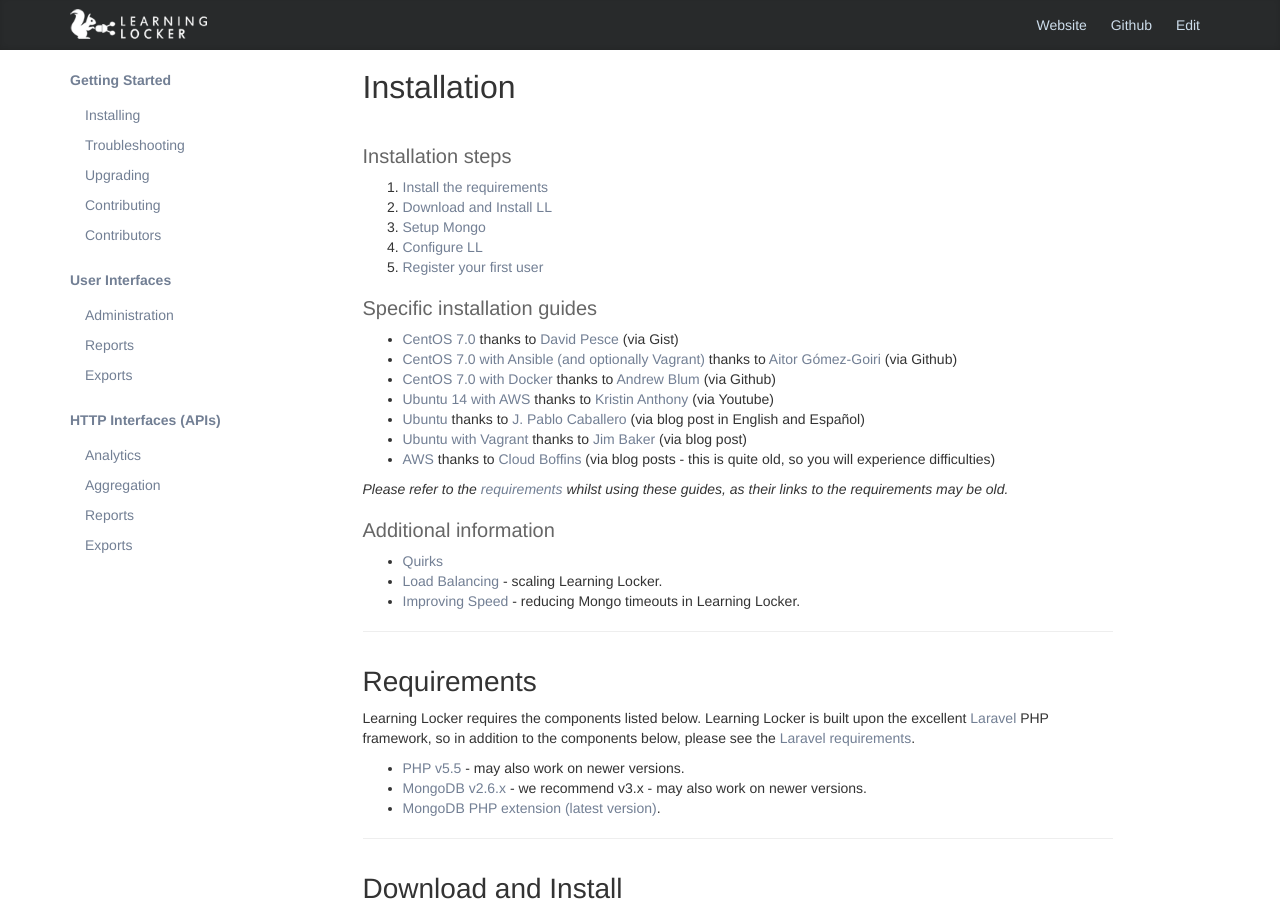
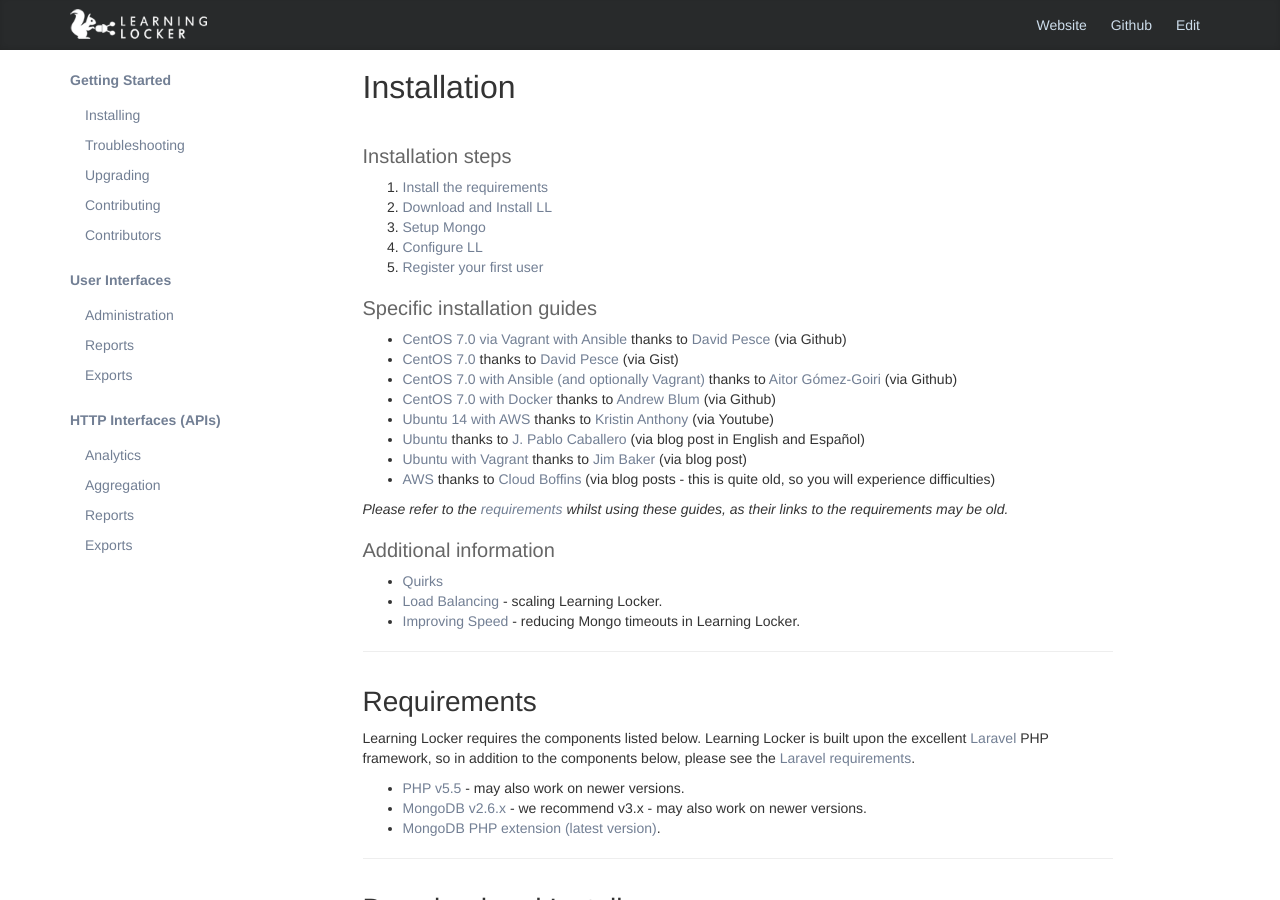
Before and after one commit to LearningLocker/docs, a Jekyll site: the page built from src/installation.md, in a window 1280 px wide and 900 px high. Built offline with Jekyll 4.4.1, drawn with Linux system fonts in a browser that asks for light colours; nearby versions of some CDN libraries; our own code applies the rules of GitHub Pages for plain Markdown files.

Commit message:
Adds David Pesce's Vagrant installation.

```diff
--- a/src/installation.md
+++ b/src/installation.md
@@ -13,6 +13,7 @@
 
 #### Specific installation guides
 
+- [CentOS 7.0 via Vagrant with Ansible](https://github.com/davidpesce/learninglocker-v1-dev-env) thanks to [David Pesce](https://github.com/davidpesce) (via Github)
 - [CentOS 7.0](https://gist.github.com/davidpesce/7d6e1b81594ecbc72311) thanks to [David Pesce](https://github.com/davidpesce) (via Gist)
 - [CentOS 7.0 with Ansible (and optionally Vagrant)](https://github.com/gomezgoiri/learninglocker-centos7) thanks to [Aitor Gómez-Goiri](https://github.com/gomezgoiri) (via Github)
 - [CentOS 7.0 with Docker](https://github.com/LearningLocker/docs/issues/15) thanks to [Andrew Blum](https://github.com/ajblum) (via Github)
```
